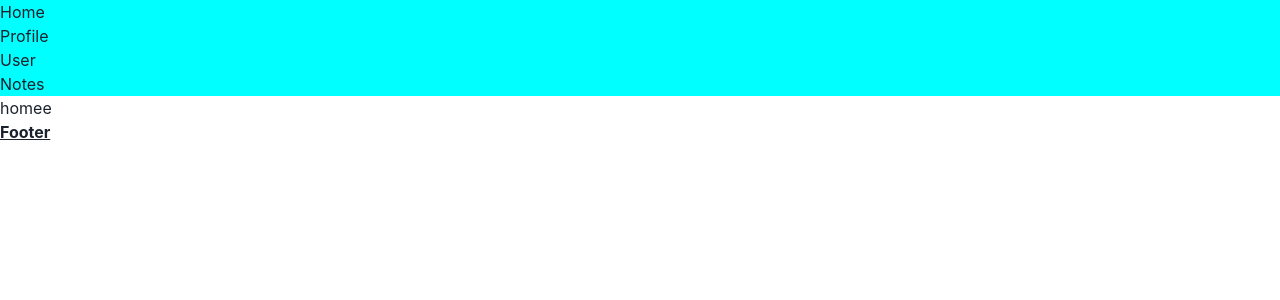
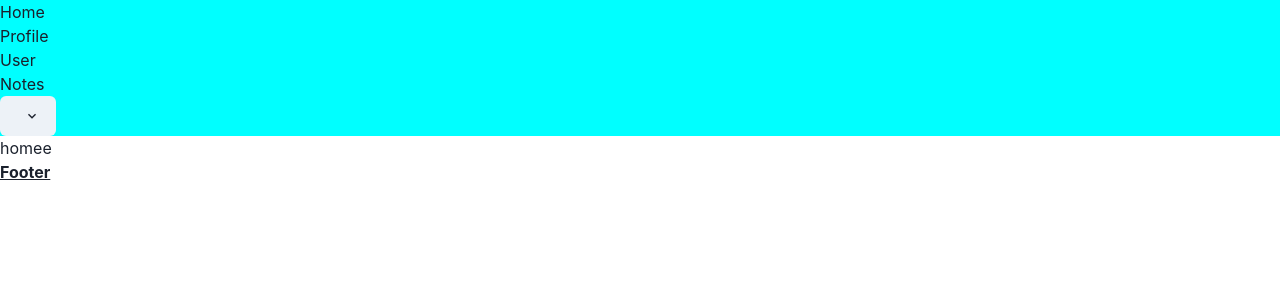
Before and after one commit to ayuwidyainggit/belajar-nextjs-ayu, a Next.js app: page / in a window 1280 px wide. Shown: the top 300 px of the page. Built offline with nearby package versions, Linux system fonts and the light colour scheme; no server answers.

Commit message:
tugas 16 logout

```diff
--- a/components/Header/index.js
+++ b/components/Header/index.js
@@ -1,8 +1,39 @@
+import { Button, Menu, MenuButton, MenuItem, MenuList } from "@chakra-ui/react";
+import { ChevronDownIcon } from "@chakra-ui/icons";
 import WithAuth from "../WithAuth";
 import styles from "./styles.module.css";
 import Link from "next/link";
+import { useQueries } from "@/hooks/useQueries";
+import Cookies from "js-cookie";
+import { useMutation } from "@/hooks/useMutation";
+import { useRouter } from "next/router";
 
 function Header() {
+  const router = useRouter();
+  const { mutate } = useMutation();
+  const { data } = useQueries({
+    prefixUrl: "https://paace-f178cafcae7b.nevacloud.io/api/user/me",
+    headers: {
+      Authorization: `Bearer ${Cookies.get("user_token")}`,
+    },
+  });
+
+  const HandleLogout = async () => {
+    const response = await mutate({
+      url: "https://paace-f178cafcae7b.nevacloud.io/api/logout",
+      method: "GET",
+      headers: {
+        Authorization: `Bearer ${Cookies.get("user_token")}`,
+      },
+    });
+    console.log("response", response);
+    if (!response?.success) {
+      alert("gagal logout");
+    } else {
+      Cookies.remove("user_token");
+      router.push("/login");
+    }
+  };
   return (
     <div className={styles.header}>
       <ul>
@@ -18,6 +49,16 @@ function Header() {
         <li>
           <Link href="/notes">Notes</Link>
         </li>
+        <li>
+          <Menu>
+            <MenuButton as={Button} rightIcon={<ChevronDownIcon />}>
+              {data?.data?.name}
+            </MenuButton>
+            <MenuList>
+              <MenuItem onClick={() => HandleLogout()}>Logout</MenuItem>
+            </MenuList>
+          </Menu>
+        </li>
       </ul>
     </div>
   );
--- a/hooks/useMutation.js
+++ b/hooks/useMutation.js
@@ -7,7 +7,7 @@ export const useMutation = () => {
     isError: false,
   });
   const mutate = useCallback(
-    async ({ url = "", method = "POST", payload = {} }) => {
+    async ({ url = "", method = "POST", payload = {}, headers = {} }) => {
       setData({
         ...data,
         isLoading: true,
@@ -17,8 +17,9 @@ export const useMutation = () => {
           method,
           headers: {
             "Content-Type": "application/json",
+            ...headers,
           },
-          body: JSON.stringify(payload),
+          ...(method !== "GET" && { body: JSON.stringify(payload) }),
         });
         const result = await response.json();
         setData({
--- a/hooks/useQueries.js
+++ b/hooks/useQueries.js
@@ -1,18 +1,21 @@
+import { headers } from "@/next.config";
 import { useCallback, useEffect, useState } from "react";
 
-export const useQueries = ({ prefixUrl = "" } = {}) => {
+export const useQueries = ({ prefixUrl = "", headers = {} } = {}) => {
   const [data, setData] = useState({
     data: null,
     isLoading: false,
     isError: false,
   });
-  const fetchingData = useCallback(async ({ url = "", method = "GET" }) => {
+
+  const fetchingData = useCallback(
+    async ({ url = "", method = "GET", headers = {} }) => {
       setData({
         ...data,
         isLoading: true,
       });
       try {
-      const response = await fetch(url, { method });
+        const response = await fetch(url, { method, headers });
         const result = await response.json();
         setData({
           ...data,
@@ -26,11 +29,13 @@ export const useQueries = ({ prefixUrl = "" } = {}) => {
           isLoading: false,
         });
       }
-  }, []);
+    },
+    []
+  );
 
   useEffect(() => {
     if (prefixUrl) {
-      fetchingData({ url: prefixUrl });
+      fetchingData({ url: prefixUrl, headers: headers });
     }
   }, []);
 
--- a/package.json
+++ b/package.json
@@ -9,6 +9,7 @@
     "lint": "next lint"
   },
   "dependencies": {
+    "@chakra-ui/icons": "^2.1.1",
     "@chakra-ui/react": "^2.8.2",
     "@emotion/react": "^11.11.4",
     "@emotion/styled": "^11.11.0",
```
Also changed, not shown: 1 other file (tests, documents, lock files or other folders). Lines whose indentation alone changed are shown as unchanged.
